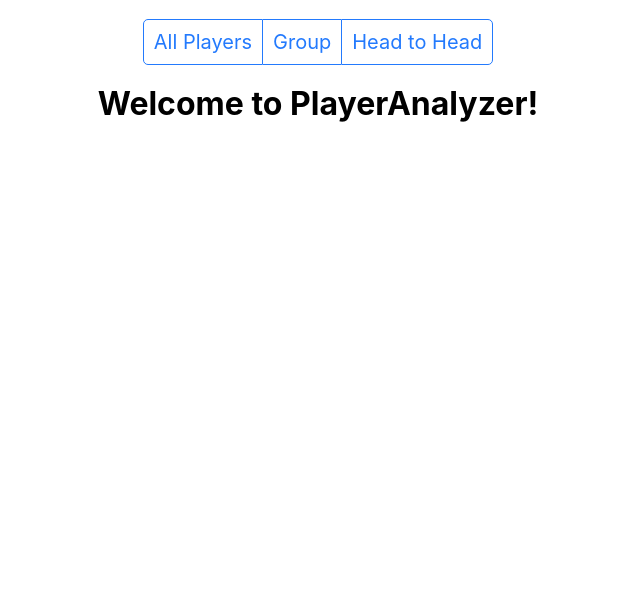
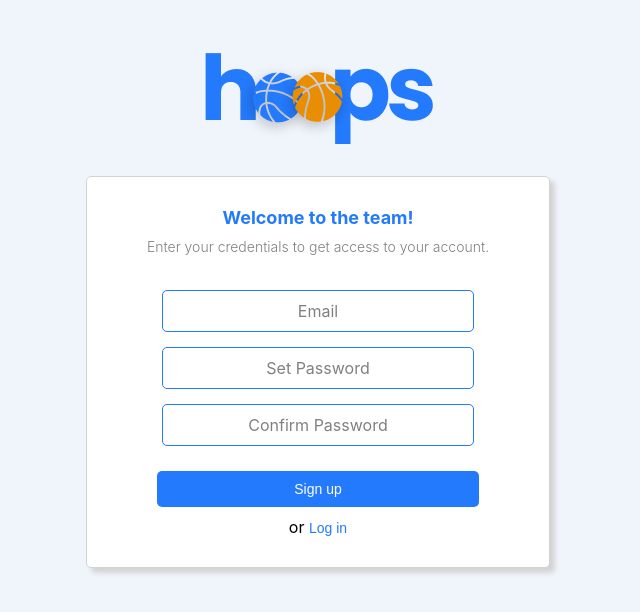
Before and after one commit to alexhu00/nba_player_analyzer, a React (Create React App) app in the folder frontend/: page / in a window 1280 px wide. Shown: the top 612 px of the page, without its empty margins (322-962 px from the left). Built offline with nearby package versions, Linux system fonts and the light colour scheme.

Commit message:
basic css done for signuporlogin page

```diff
--- a/frontend/src/App.js
+++ b/frontend/src/App.js
@@ -5,6 +5,7 @@ import { AllPlayers, Home } from "./components/AllPlayers";
 import HeadtoHead from "./components/HeadtoHead";
 import HomePage from "./HomePage";
 import GroupTables from "./components/groupTables";
+import SignupOrLogin from "./components/SignupOrLogin";
 const groupedData = require("./data/groupDataFake.json");
 
 const App = () => {
@@ -13,8 +14,7 @@ const App = () => {
       <Router>
         <Switch>
           <Route path="/" exact component={Home}>
-            <NavBar />
-            <HomePage></HomePage>
+            <SignupOrLogin></SignupOrLogin>
           </Route>
           <Route path="/Players">
             <NavBar />
--- /dev/null
+++ b/frontend/src/components/SignupOrLogin.css
@@ -0,0 +1,72 @@
+.SignupOrLogin{
+    display: flex;
+    flex-direction: column;
+    align-items: center;
+    width: 100%;
+    height: 100%;
+    margin: 0;
+    position: absolute;
+    background-color: #F0F5FB;
+}
+
+.SignupOrLogin__logo{
+    padding: 20px;
+}
+
+.SignupOrLogin__centermodal{
+    display: flex;
+    flex-direction: column;
+    border: 1px solid lightgrey;
+    box-shadow: 5px 5px 5px lightgrey;
+    border-radius: 5px;
+    padding: 30px 60px;
+    background-color: white;
+}
+
+.SignupOrLogin__header{
+    color: #237AFD;
+    font-weight: 700;
+    font-size: large;
+    padding-bottom: 10px;
+}
+
+.SignupOrLogin__subtitle{
+    color: grey;
+    font-weight: 300;
+    font-size: 14px;
+    padding-bottom: 20px;
+}
+
+.SignupOrLogin__email, .SignupOrLogin__setpass, .SignupOrLogin__confirmpass{
+    border: 1px solid #237AFD;
+    padding: 10px;
+    border-radius: 5px;
+    margin: 15px;
+    color: grey;
+}
+
+.SignupOrLogin__signupbtn{
+    background-color: #237AFD;
+    border-radius: 5px;
+    padding: 10px;
+    border: 0px;
+    color: white;
+    margin: 10px;
+    font-size: 14px;
+}
+
+.SignupOrLogin__signupbtn:hover{
+    cursor: pointer;
+}
+
+.SignupOrLogin__loginbtn{
+    background-color: white;
+    border: 0px;
+    color: #237AFD;
+    padding: 0px;
+    font-size: 14px;
+}
+
+.SignupOrLogin__loginbtn:hover{
+    cursor: pointer;
+}
--- /dev/null
+++ b/frontend/src/components/SignupOrLogin.jsx
@@ -0,0 +1,68 @@
+import { useState, React, button } from "react";
+import hoops from "../assets/hoops.png";
+import "./SignupOrLogin.css";
+
+function SignupOrLogin() {
+  const [entryType, setEntryType] = useState("Signup");
+
+  //Button response that changes to Login page
+  function ChangeToLogin() {
+    setEntryType("Login");
+  }
+
+  //Button response that changes to Signup page
+  function ChangeToSignup() {
+    setEntryType("Signup");
+  }
+
+  //Function that changes HTML output for the fields depending on Login or Signup state
+  function Fields(props) {
+    console.log("entryType", props.entryType);
+    if (props.entryType == "Signup") {
+      return (
+        <div className="SignupOrLogin__fields">
+          <div className="SignupOrLogin__email">Email</div>
+          <div className="SignupOrLogin__setpass">Set Password</div>
+          <div className="SignupOrLogin__confirmpass">Confirm Password</div>
+        </div>
+      );
+    } else {
+      return (
+        <div className="SignupOrLogin__fields">
+          <div className="SignupOrLogin__email">Email</div>
+          <div className="SignupOrLogin__setpass">Password</div>
+        </div>
+      );
+    }
+  }
+
+  return (
+    <div className="SignupOrLogin">
+      <img src={hoops} className="SignupOrLogin__logo" />
+      <div className="SignupOrLogin__centermodal">
+        <div className="SignupOrLogin__header">Welcome to the team!</div>
+        <div className="SignupOrLogin__subtitle">
+          Enter your credentials to get access to your account.
+        </div>
+        <Fields entryType={entryType}></Fields>
+        <button
+          className="SignupOrLogin__signupbtn"
+          onClick={() => ChangeToSignup()}
+        >
+          Sign up
+        </button>
+        <div>
+          or{" "}
+          <button
+            className="SignupOrLogin__loginbtn"
+            onClick={() => ChangeToLogin()}
+          >
+            Log in
+          </button>
+        </div>
+      </div>
+    </div>
+  );
+}
+
+export default SignupOrLogin;
```
Also changed, not shown: frontend/src/assets/hoops.png (added), 1 other file (tests, documents, lock files or other folders).
